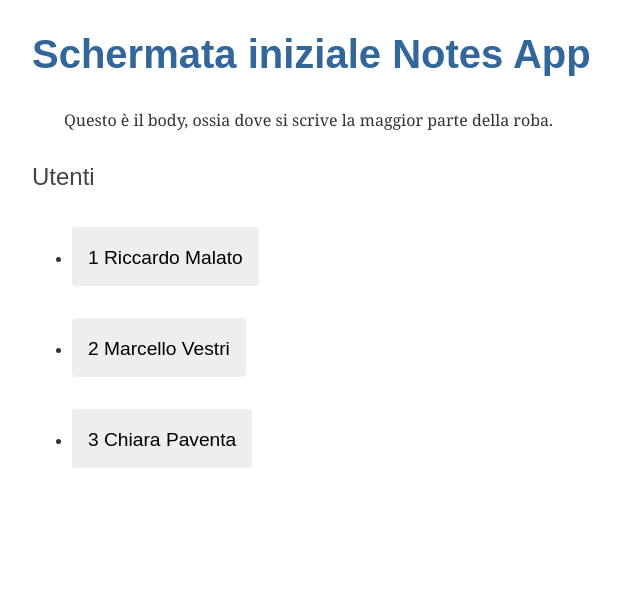
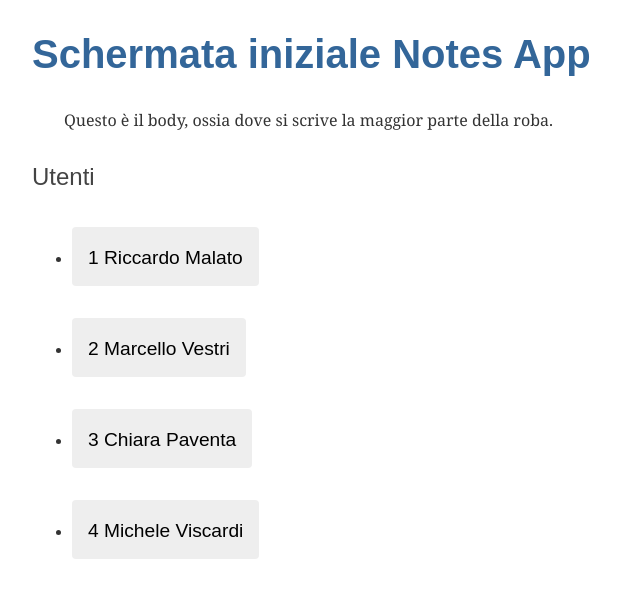
Before and after one commit to Marcellov97/NotesApp, an Angular app in the folder ClientApp/notes-app/: page / in a window 1280 px wide. Shown: the top 598 px of the page, without its empty margins (0-640 px from the left). Built offline with nearby package versions, Linux system fonts and the light colour scheme.

Commit message:
Creazione Service dell'Utente

```diff
--- /dev/null
+++ b/ClientApp/notes-app/src/app/utente.service.ts
@@ -0,0 +1,45 @@
+import { Injectable } from '@angular/core';
+import {Utente} from "./model/utente";
+
+@Injectable({
+  providedIn: 'root'
+})
+export class UtenteService {
+
+  constructor() { }
+
+  getAllUtenti(): Utente[]{
+    return this.UTENTI;
+  }
+
+  UTENTI : Utente[] = [
+    {    id : '1',
+      nome : 'Riccardo',
+      cognome : 'Malato',
+      nomeUtente : 'RickSick74',
+      email : 'rik.partenopeo@napoli.it',
+      password : 'fozzanapolisempre',
+      moderatore : true},
+    {    id : '2',
+      nome : 'Marcello',
+      cognome : 'Vestri',
+      nomeUtente : 'Marcellov97',
+      email : 'ma.vestri@napoli.it',
+      password : 'fozzanapolisempre',
+      moderatore : false},
+    {    id : '3',
+      nome : 'Chiara',
+      cognome : 'Paventa',
+      nomeUtente : 'chiapav',
+      email : 'chia@lilli.dog',
+      password : 'lilli',
+      moderatore : true},
+    {    id : '4',
+      nome : 'Michele',
+      cognome : 'Viscardi',
+      nomeUtente : 'Michelone25',
+      email : 'mik.vis@milan.merda.it',
+      password : 'fozzanapolisempre',
+      moderatore : false}
+  ]
+}
--- a/ClientApp/notes-app/src/app/utente/utente.component.ts
+++ b/ClientApp/notes-app/src/app/utente/utente.component.ts
@@ -1,5 +1,6 @@
-import { Component } from '@angular/core';
+import { Component, OnInit } from '@angular/core';
 import { Utente} from "../model/utente";
+import { UtenteService} from "../utente.service";
 
 @Component({
   selector: 'app-utente', //nome per selezionare questo componente
@@ -11,32 +12,21 @@ export class UtenteComponent {
 
   selectedUtente? : Utente;
 
-  UTENTI : Utente[] = [
-    {    id : '1',
-      nome : 'Riccardo',
-      cognome : 'Malato',
-      nomeUtente : 'RickSick74',
-      email : 'rik.partenopeo@napoli.it',
-      password : 'fozzanapolisempre',
-      moderatore : true},
-    {    id : '2',
-      nome : 'Marcello',
-      cognome : 'Vestri',
-      nomeUtente : 'Marcellov97',
-      email : 'ma.vestri@napoli.it',
-      password : 'fozzanapolisempre',
-      moderatore : false},
-    {    id : '3',
-      nome : 'Chiara',
-      cognome : 'Paventa',
-      nomeUtente : 'chiapav',
-      email : 'chia@lilli.dog',
-      password : 'lilli',
-      moderatore : true}
-  ]
+  UTENTI : Utente[] = []
+
+  constructor(private utenteService: UtenteService) {
+  }
+
+  ngOnInit(): void{
+    this.getAllUtenti();
+  }
 
   onSelect(utente: Utente): void{
     this.selectedUtente = utente;
   }
 
+  getAllUtenti(): void{
+    this.UTENTI = this.utenteService.getAllUtenti();
+  }
+
 }
```
Also changed, not shown: 1 other file (tests, documents, lock files or other folders).
